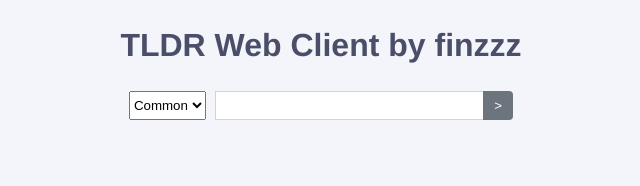
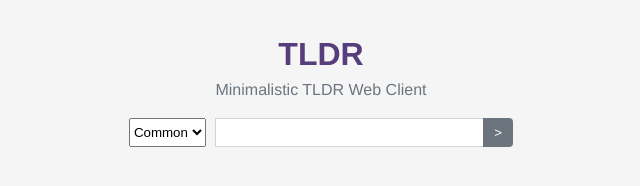
Before and after one commit to finzzz/tldr, a plain HTML site: page index.html in a window 1280 px wide. Shown: the whole page, without its empty margins (319-959 px from the left). Drawn offline with Linux system fonts and the light colour scheme.

Commit message:
change ui

```diff
--- a/index.html
+++ b/index.html
@@ -3,13 +3,29 @@
 <head>
     <meta content="text/html;charset=utf-8" http-equiv="Content-Type">
     <meta content="utf-8" http-equiv="encoding">
+    <link rel="icon" href="data:,">
     <link rel="stylesheet" href="monokai.css">
     <style type="text/css">
         body {
-            background:#f3f5fa;
-            color:#4a4e69;
+            background:#f5f5f5;
+            color:#212529;
             font-family: "Source Sans Pro", Helvetica, Arial, sans-serif;
             line-height: 1.5;
+        }
+
+        a {
+            text-decoration: none;
+            color: #563d7c;
+        }
+
+        h1 {
+            padding-top: 1em;
+            line-height: 0.1em;
+        }
+
+        p {
+            font-size: 1rem;
+            color: #6c757d;
         }
 
         code.hljs {
@@ -48,11 +64,14 @@
             padding-right:5%;
         }
     </style>
-    <title>TLDR Web Client by finzzz</title>
+    <title>TLDR</title>
 </head>
 <body>
     <div align=center>
-        <h1>TLDR Web Client by finzzz</h1>
+        <h1>
+            <a href="https://github.com/finzzz/tldr">TLDR</a>
+        </h1>
+        <p>Minimalistic TLDR Web Client</p>
         <select id="os" onchange="changeContent('command');">
             <option value="common">Common</option>
             <option value="linux">Linux</option>
```
Also changed, not shown: 1 other file.
